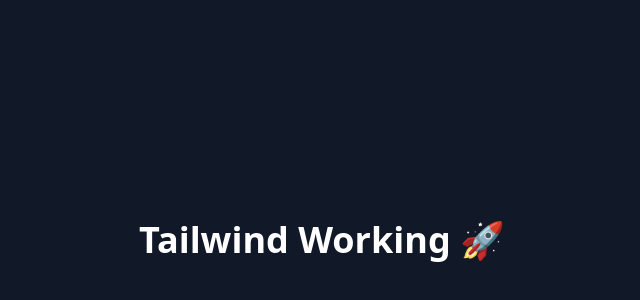
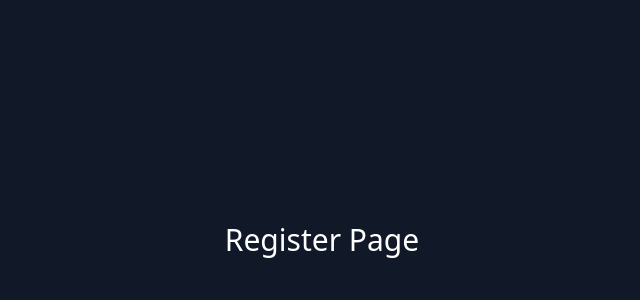
Before and after one commit to SKEL1NJA/kanban-app, a React (Vite) app in the folder client/: page /register in a window 1280 px wide. Shown: the part 160-460 px from the top of the page, without its empty margins (318-958 px from the left). Built offline with nearby package versions, Linux system fonts and the light colour scheme.

Commit message:
Frontend Step 3: Routing system added

```diff
--- a/client/package.json
+++ b/client/package.json
@@ -11,7 +11,8 @@
   },
   "dependencies": {
     "react": "^19.2.0",
-    "react-dom": "^19.2.0"
+    "react-dom": "^19.2.0",
+    "react-router-dom": "^7.13.1"
   },
   "devDependencies": {
     "@eslint/js": "^9.39.1",
--- a/client/src/App.jsx
+++ b/client/src/App.jsx
@@ -1,10 +1,18 @@
+import { BrowserRouter, Routes, Route } from "react-router-dom";
+
+import Login from "./pages/Login";
+import Register from "./pages/Register";
+import Dashboard from "./pages/Dashboard";
+
 function App() {
   return (
-    <div className="h-screen bg-gray-900 flex items-center justify-center">
-      <h1 className="text-white text-4xl font-bold">
-        Tailwind Working 🚀
-      </h1>
-    </div>
+    <BrowserRouter>
+      <Routes>
+        <Route path="/" element={<Login />} />
+        <Route path="/register" element={<Register />} />
+        <Route path="/dashboard" element={<Dashboard />} />
+      </Routes>
+    </BrowserRouter>
   );
 }
 
--- /dev/null
+++ b/client/src/pages/Dashboard.jsx
@@ -0,0 +1,7 @@
+export default function Dashboard() {
+  return (
+    <div className="h-screen flex items-center justify-center bg-gray-900 text-white">
+      <h1 className="text-3xl">Dashboard 🚀</h1>
+    </div>
+  );
+}
--- /dev/null
+++ b/client/src/pages/Login.jsx
@@ -0,0 +1,7 @@
+export default function Login() {
+  return (
+    <div className="h-screen flex items-center justify-center bg-gray-900 text-white">
+      <h1 className="text-3xl">Login Page</h1>
+    </div>
+  );
+}
--- /dev/null
+++ b/client/src/pages/Register.jsx
@@ -0,0 +1,7 @@
+export default function Register() {
+  return (
+    <div className="h-screen flex items-center justify-center bg-gray-900 text-white">
+      <h1 className="text-3xl">Register Page</h1>
+    </div>
+  );
+}
```
Also changed, not shown: 1 other file (tests, documents, lock files or other folders).
